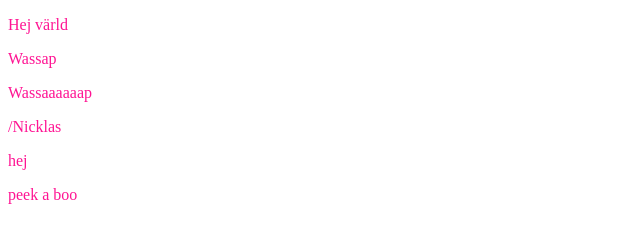
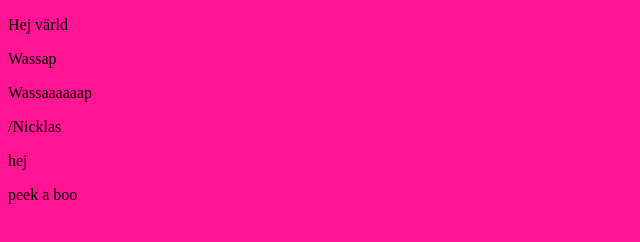
Before and after one commit to Norrlandsk/netlify-demo, a website: page index.html in a window 1280 px wide. Shown: the whole page, without its empty margins (0-640 px from the left). Drawn offline with Linux system fonts and the light colour scheme.

Commit message:
Changed background-color.

```diff
--- a/index.html
+++ b/index.html
@@ -6,7 +6,7 @@
     <meta name="viewport" content="width=device-width, initial-scale=1.0">
     <title>Document</title>
 </head>
-<body style="color: deeppink;">
+<body style="background-color: deeppink;">
     <p>Hej värld</p>
     <p>Wassap<p>
     <p>Wassaaaaaap<p>
```
